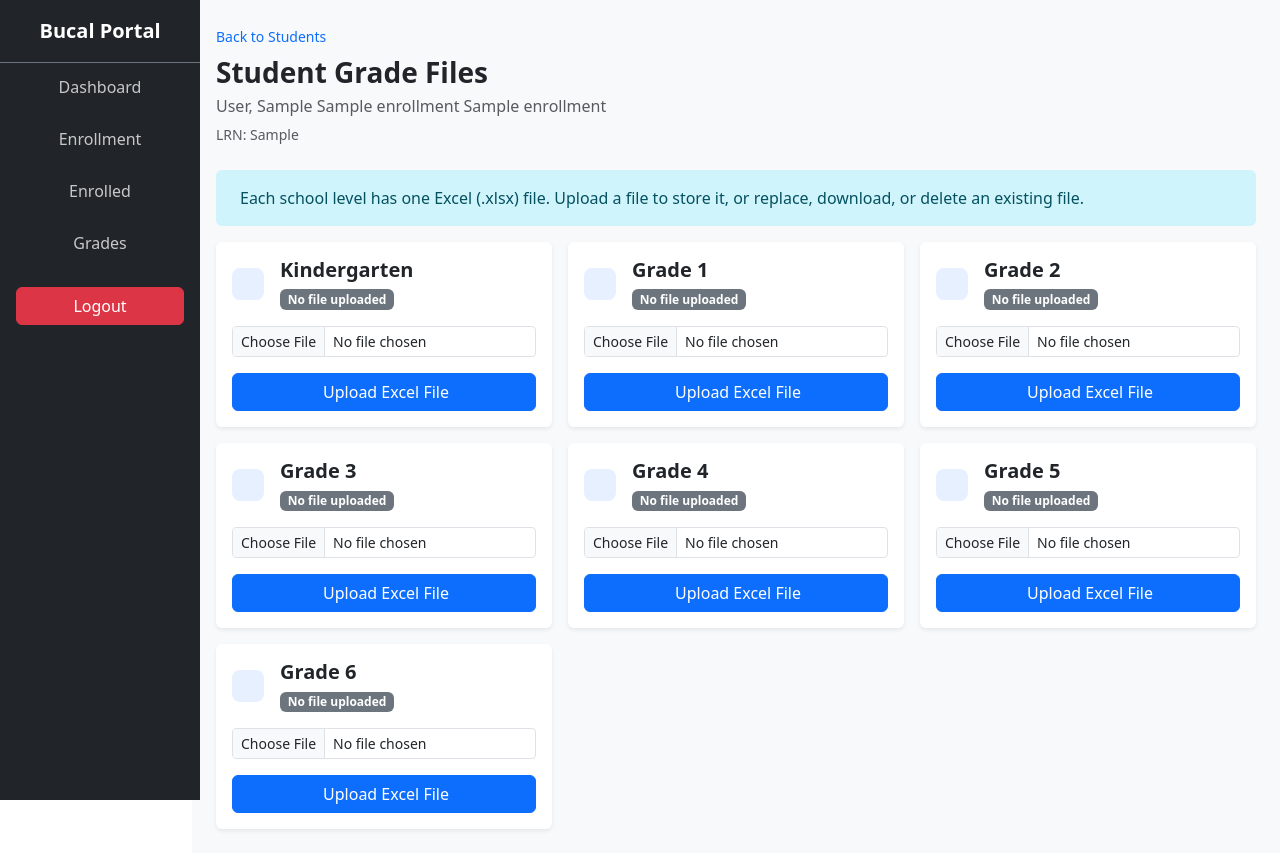
After one commit to adashinobeniohubgit/BucalThesis, a Flask app: page /grades/1 in a window 1280 px wide. The commit adds this page. Run offline with Flask 3, Linux system fonts and the light colour scheme; the visitor is signed in with stand-in values (Sample User, id 1); tables that the repository leaves empty hold one stand-in row (values such as "Sample post").

Commit message:
implemented student list in grade and view each student grade
reused enrolled table for student list in grades

```diff
--- a/app/__init__.py
+++ b/app/__init__.py
@@ -6,14 +6,17 @@ from dotenv import load_dotenv
 from flask import Flask
 from flask_sqlalchemy import SQLAlchemy
 
+from flask_wtf.csrf import CSRFProtect
+
 load_dotenv()
-
+csrf = CSRFProtect()
 db = SQLAlchemy()
 
 BASE_DIR = os.path.abspath(os.path.dirname(__file__))
 
 def create_app():
     app = Flask(__name__)
+
 
     # app.config['SECRET_KEY'] = 'sample_secret_key'
     # app.config['SQLALCHEMY_DATABASE_URI'] = 'mysql+pymysql://root@localhost/bucal_db'
@@ -32,6 +35,7 @@ def create_app():
     app.config['SQLALCHEMY_TRACK_MODIFICATIONS'] = False
 
     db.init_app(app)
+    csrf.init_app(app)
 
     from app.routes import main_bp
     app.register_blueprint(main_bp)
--- a/app/routes.py
+++ b/app/routes.py
@@ -1,20 +1,45 @@
-from flask import Blueprint, render_template, redirect, request, url_for, session, flash
-from app.models import User, Enrollment, YearlyMetric # Make sure to import your User model instead of or alongside myTask
+from flask import Blueprint, render_template, redirect, request, url_for, session, flash, current_app, send_file
+from app.models import User, Enrollment, YearlyMetric, Grades # Make sure to import your User model instead of or alongside myTask
 from app import db
 from datetime import datetime
 import pandas as pd
 from sklearn.linear_model import LinearRegression
+import os
+from io import BytesIO
+from werkzeug.utils import secure_filename
+import uuid
+
+
 
 main_bp = Blueprint('main', __name__)
 
+# ENROLLED
 LOCK_BOUNDARY_YEAR = 2024
 SCHOOL_YEAR_ROLLOVER_MONTH = 6
 
+# DASHBOARD
 METRIC_FIELDS = [
     'enrollee_count', 'promotion_rate', 'cohort_survival_rate',
     'completion_rate', 'transition_rate', 'dropout_rate',
     'graduation_rate', 'retention_rate',
 ]
+
+# GRADES
+
+GRADE_LEVELS = [
+    'Kindergarten', 'Grade 1', 'Grade 2', 'Grade 3', 'Grade 4',
+    'Grade 5', 'Grade 6'
+]
+
+ALLOWED_REPORT_EXTENSIONS = { "xlsx" }
+
+REPORT_MIME_TYPES = {
+    "xlsx": "application/vnd.openxmlformats-officedocument.spreadsheetml.sheet",
+}
+
+MAX_REPORT_SIZE = 16 * 1024 * 1024
+
+
 
 @main_bp.route("/login", methods=['GET', 'POST'])
 def login():
@@ -291,4 +316,217 @@ def grades():
     if 'user_id' not in session:
         return redirect(url_for('main.login'))
 
-    return render_template('grades.html')
+    students = Enrollment.query.order_by(
+        Enrollment.last_name.asc(),
+        Enrollment.first_name.asc()
+    ).all()
+
+    return render_template(
+        'grades.html',
+        students=students,
+        student=None,
+        grade_levels=GRADE_LEVELS,
+        reports= {},
+        )
+
+@main_bp.route("/grades/<int:student_id>")
+def student_grades(student_id):
+    if "user_id" not in session:
+        return redirect(url_for("main.login"))
+
+    student = Enrollment.query.get_or_404(student_id)
+
+    reports = {
+        level: Grades.query.filter_by(
+            student_id=student.id,
+            grade_level=level
+        ).first()
+        for level in GRADE_LEVELS
+    }
+
+    return render_template(
+        "student_grades.html",
+        student=student,
+        grade_levels=GRADE_LEVELS,
+        reports=reports
+    )
+
+@main_bp.route(
+    "/grades/<int:student_id>/upload/<string:level>",
+    methods=["POST"]
+)
+
+def upload_report_card(student_id, level):
+    if "user_id" not in session:
+        return redirect(url_for("main.login"))
+
+    student = Enrollment.query.get_or_404(student_id)
+
+    if level not in GRADE_LEVELS:
+        flash("Invalid grade level.", "danger")
+        return redirect(
+            url_for("main.student_grades", student_id=student.id)
+        )
+
+    uploaded_file = request.files.get("report_card")
+
+    if not uploaded_file or not uploaded_file.filename:
+        flash("Please select a report card file.", "warning")
+        return redirect(
+            url_for("main.student_grades", student_id=student.id)
+        )
+
+    filename = secure_filename(uploaded_file.filename)
+
+    if not filename or "." not in filename:
+        flash("Invalid filename.", "danger")
+        return redirect(
+            url_for("main.student_grades", student_id=student.id)
+        )
+
+    extension = filename.rsplit(".", 1)[1].lower()
+
+    if extension not in ALLOWED_REPORT_EXTENSIONS:
+        flash(
+            "Invalid file type. Upload an Excel (.xlsx) file only",
+            "danger",
+        )
+        return redirect(
+            url_for("main.student_grades", student_id=student.id)
+        )
+
+    file_data = uploaded_file.read()
+
+    if not file_data:
+        flash("The selected file is empty.", "warning")
+        return redirect(
+            url_for("main.student_grades", student_id=student.id)
+        )
+
+    if len(file_data) > MAX_REPORT_SIZE:
+        flash("The file must be 16 MB or smaller.", "danger")
+        return redirect(
+            url_for("main.student_grades", student_id=student.id)
+        )
+
+    existing_report = Grades.query.filter_by(
+        student_id=student.id,
+        grade_level=level,
+    ).first()
+
+    try:
+        if existing_report:
+            existing_report.original_filename = filename
+            existing_report.stored_filename = (
+                f"{uuid.uuid4().hex}.{extension}"
+            )
+            existing_report.file_data = file_data
+            existing_report.mime_type = REPORT_MIME_TYPES[extension]
+            existing_report.uploaded_at = datetime.utcnow()
+
+            message = f"{level} report card replaced successfully."
+        else:
+            report = Grades(
+                student_id=student.id,
+                grade_level=level,
+                original_filename=filename,
+                stored_filename=f"{uuid.uuid4().hex}.{extension}",
+                file_data=file_data,
+                mime_type=REPORT_MIME_TYPES[extension],
+            )
+            db.session.add(report)
+            message = f"{level} report card uploaded successfully."
+
+        db.session.commit()
+        flash(message, "success")
+
+    except Exception:
+        db.session.rollback()
+        current_app.logger.exception(
+            "Failed to store report card in the database."
+        )
+        flash(
+            "Could not save the report card. Please try again.",
+            "danger",
+        )
+
+    return redirect(
+        url_for("main.student_grades", student_id=student.id)
+    )
+
+
+@main_bp.route("/report-cards/<int:report_id>/view")
+def view_report_card(report_id):
+    """Display a report card retrieved from the MySQL BLOB column."""
+    if "user_id" not in session:
+        return redirect(url_for("main.login"))
+
+    report = Grades.query.get_or_404(report_id)
+
+    if not report.file_data:
+        flash(
+            "This report card has no file data stored in the database.",
+            "warning",
+        )
+        return redirect(
+            url_for("main.student_grades", student_id=report.student_id)
+        )
+
+    return send_file(
+        BytesIO(report.file_data),
+        mimetype=report.mime_type or "application/octet-stream",
+        as_attachment=False,
+        download_name=report.original_filename,
+    )
+
+@main_bp.route("/report-cards/<int:report_id>/download")
+def download_report_card(report_id):
+    """Download a report card retrieved from the MySQL BLOB column."""
+    if "user_id" not in session:
+        return redirect(url_for("main.login"))
+
+    report = Grades.query.get_or_404(report_id)
+
+    if not report.file_data:
+        flash(
+            "This report card has no file data stored in the database.",
+            "warning",
+        )
+        return redirect(
+            url_for("main.student_grades", student_id=report.student_id)
+        )
+
+    return send_file(
+        BytesIO(report.file_data),
+        mimetype=report.mime_type or "application/octet-stream",
+        as_attachment=True,
+        download_name=report.original_filename,
+    )
+
+@main_bp.route(
+    "/report-cards/<int:report_id>/delete",
+    methods=["POST"]
+)
+def delete_report_card(report_id):
+    """Delete the report-card row and its binary contents from MySQL."""
+    if "user_id" not in session:
+        return redirect(url_for("main.login"))
+
+    report = Grades.query.get_or_404(report_id)
+    student_id = report.student_id
+
+    try:
+        db.session.delete(report)
+        db.session.commit()
+        flash("Report card deleted successfully.", "success")
+
+    except Exception:
+        db.session.rollback()
+        current_app.logger.exception(
+            "Failed to delete report card from the database."
+        )
+        flash("Could not delete the report card. Please try again.", "danger")
+
+    return redirect(
+        url_for("main.student_grades", student_id=student_id)
+    )
--- a/app/static/js/dashboard/dashboard.js
+++ b/app/static/js/dashboard/dashboard.js
@@ -2,7 +2,9 @@ document.addEventListener('DOMContentLoaded', function () {
             const toggleBtn = document.getElementById('toggleMetricBtn');
             const metricsCard = document.getElementById('metricsCard');
 
-            toggleBtn.addEventListener('click', function () {
+
+            if (toggleBtn && metricsCard ) {
+                toggleBtn.addEventListener('click', function () {
                 // Toggle the 'd-none' Bootstrap class to show/hide
                 metricsCard.classList.toggle('d-none');
 
@@ -13,6 +15,8 @@ document.addEventListener('DOMContentLoaded', function () {
                     toggleBtn.textContent = 'Hide Yearly Metric';
                 }
             });
+            }
+
 
             function setRowMode(row, mode) {
                 // mode is either 'edit' or 'display'
--- a/app/static/js/grades/grade.txt
+++ /dev/null
@@ -1 +0,0 @@
-this is where all script for grade is stored.
--- /dev/null
+++ b/app/templates/student_grades.html
@@ -0,0 +1,43 @@
+{% extends 'dashboard.html' %}
+{% block content %}
+<div class="d-flex flex-wrap align-items-center justify-content-between gap-3 mb-4">
+  <div>
+    <a href="{{ url_for('main.grades') }}" class="text-decoration-none small"><i class="bi bi-arrow-left"></i> Back to Students</a>
+    <h3 class="fw-bold mt-2 mb-1">Student Grade Files</h3>
+    <p class="text-muted mb-1">{{ student.last_name }}, {{ student.first_name }} {{ student.middle_name or '' }}{% if student.extension_name %} {{ student.extension_name }}{% endif %}</p>
+    <small class="text-muted">LRN: {{ student.lrn_no or '—' }}</small>
+  </div>
+</div>
+<div class="alert alert-info border-0"><i class="bi bi-info-circle me-2"></i>Each school level has one Excel (.xlsx) file. Upload a file to store it, or replace, download, or delete an existing file.</div>
+<div class="row g-3">
+{% for level in grade_levels %}
+{% set report = reports.get(level) %}
+<div class="col-12 col-md-6 col-xl-4"><div class="card h-100 border-0 shadow-sm"><div class="card-body d-flex flex-column">
+  <div class="d-flex align-items-center gap-3 mb-3"><div class="rounded-3 bg-primary bg-opacity-10 text-primary p-3"><i class="bi bi-file-earmark-excel fs-3"></i></div><div><h5 class="fw-bold mb-1">{{ level }}</h5>
+  {% if report %}<span class="badge bg-success">Excel file stored</span>{% else %}<span class="badge bg-secondary">No file uploaded</span>{% endif %}
+  </div></div>
+  {% if report %}
+  <div class="border rounded p-3 mb-3"><div class="d-flex align-items-center gap-2"><i class="bi bi-file-earmark-excel fs-4 text-success"></i><div class="text-truncate"><div class="fw-semibold text-truncate">{{ report.original_filename }}</div><small class="text-muted">Stored in the database</small></div></div>
+  <a href="{{ url_for('main.download_report_card', report_id=report.id) }}" class="btn btn-outline-secondary btn-sm w-100 mt-3"><i class="bi bi-download me-1"></i> Download Excel File</a></div>
+  <div class="mt-auto d-flex gap-2">
+    <form method="POST" enctype="multipart/form-data" action="{{ url_for('main.upload_report_card', student_id=student.id, level=level) }}" class="flex-grow-1">
+      <input type="hidden" name="csrf_token" value="{{ csrf_token() }}">
+      <input type="file" name="report_card" id="replace-file-{{ loop.index }}" class="d-none" accept=".xlsx,application/vnd.openxmlformats-officedocument.spreadsheetml.sheet" required onchange="this.form.submit()">
+      <label for="replace-file-{{ loop.index }}" class="btn btn-primary btn-sm w-100"><i class="bi bi-arrow-repeat me-1"></i> Replace</label>
+    </form>
+    <form method="POST" action="{{ url_for('main.delete_report_card', report_id=report.id) }}" onsubmit="return confirm('Delete this Excel file permanently?');">
+      <input type="hidden" name="csrf_token" value="{{ csrf_token() }}">
+      <button type="submit" class="btn btn-outline-danger btn-sm"><i class="bi bi-trash"></i> Delete</button>
+    </form>
+  </div>
+  {% else %}
+  <form method="POST" enctype="multipart/form-data" action="{{ url_for('main.upload_report_card', student_id=student.id, level=level) }}" class="mt-auto">
+    <input type="hidden" name="csrf_token" value="{{ csrf_token() }}">
+    <input type="file" name="report_card" class="form-control form-control-sm mb-3" accept=".xlsx,application/vnd.openxmlformats-officedocument.spreadsheetml.sheet" required>
+    <button type="submit" class="btn btn-primary w-100"><i class="bi bi-upload me-1"></i> Upload Excel File</button>
+  </form>
+  {% endif %}
+</div></div></div>
+{% endfor %}
+</div>
+{% endblock %}
--- a/requirements.txt
+++ b/requirements.txt
@@ -32,6 +32,6 @@ threadpoolctl==3.7.0
 typing_extensions==4.15.0
 tzdata==2026.4
 Werkzeug==3.1.8
-PyMySQL==1.2.0
 cryptography==50.0.2
 python-dotenv==1.2.4
+Flask-WTF==1.3.0
```
Also changed, not shown: app/models.py (+29 -0 lines), app/static/js/grades/grade.js (added, +21 -0 lines), app/templates/grades.html (+31 -2 lines).
